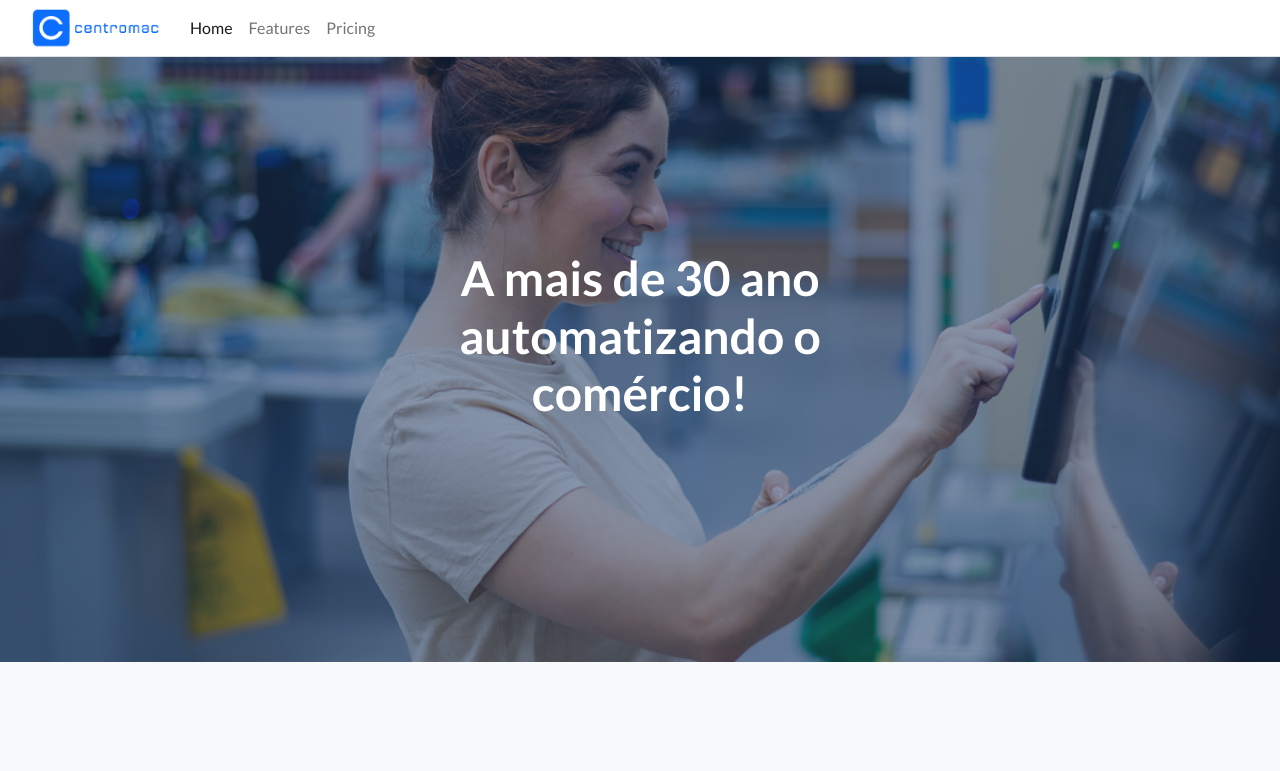
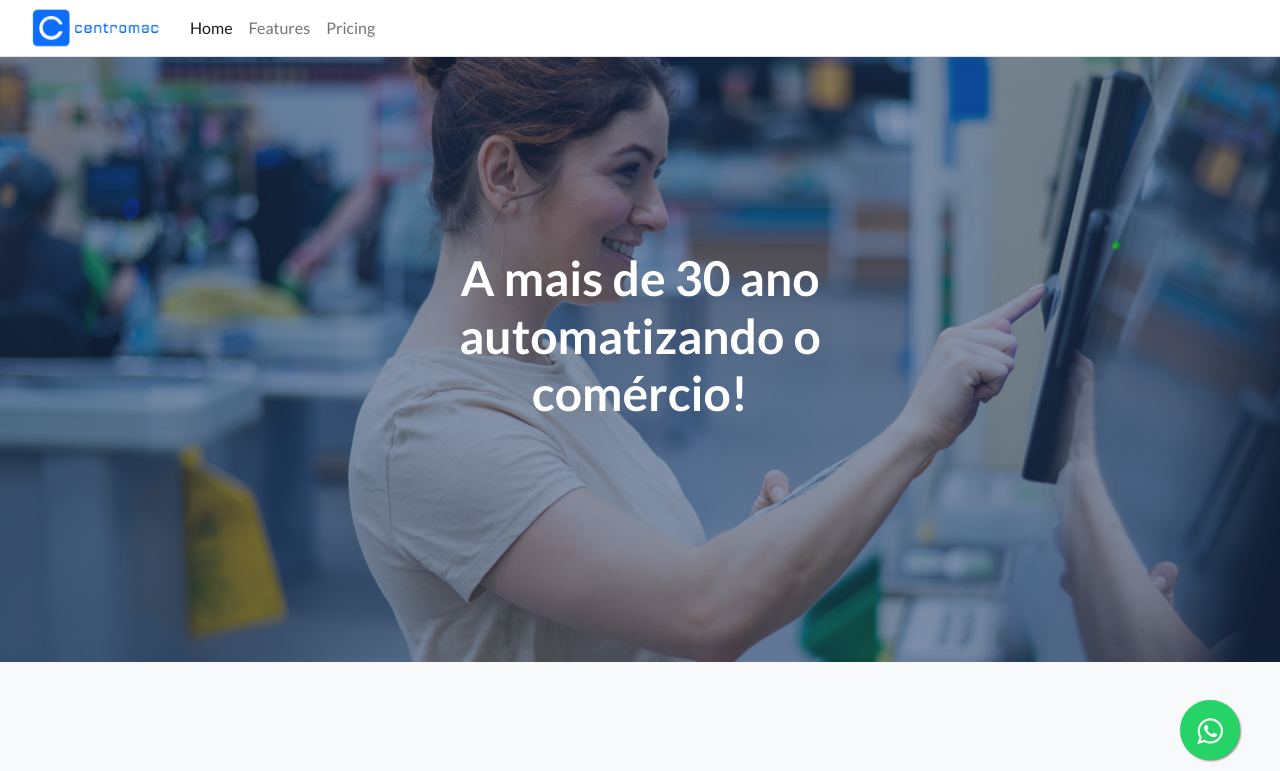
Before and after one commit to Savioxt/StaticCentromac, a plain HTML site: page index.html in a window 1280 px wide. Shown: the top 771 px of the page. Drawn offline with nearby package versions, Linux system fonts and the light colour scheme.

Commit message:
CentromacPageAddWhatsapp

```diff
--- a/index.html
+++ b/index.html
@@ -179,5 +179,8 @@
         <!-- * * Activate your form at https://startbootstrap.com/solution/contact-forms * *-->
         <!-- * * * * * * * * * * * * * * * * * * * * * * * * * * * * * * * * * * * * * * * *-->
         <script src="https://cdn.startbootstrap.com/sb-forms-latest.js"></script>
+        <link rel="stylesheet" href="https://maxcdn.bootstrapcdn.com/font-awesome/4.5.0/css/font-awesome.min.css">
+        <a href="https://wa.me/557388944224?text=Olá%20estou%20precisando%20de%20ajuda!" style="position:fixed;width:60px;height:60px;bottom:40px;right:40px;background-color:#25d366;color:#FFF;border-radius:50px;text-align:center;font-size:30px;box-shadow: 1px 1px 2px #888;z-index:1000;" target="_blank">
+        <i style="margin-top:16px" class="fa fa-whatsapp"></i></a>
     </body>
 </html>
```
